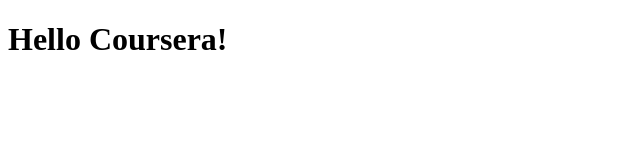
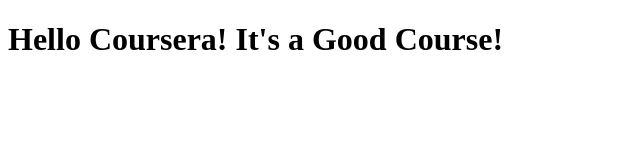
Before and after one commit to Abhi45kumar/Coursera-test, a plain HTML site: page site/index.html in a window 1280 px wide. Shown: the whole page, without its empty margins (0-640 px from the left). Drawn offline with Linux system fonts and the light colour scheme.

Commit message:
Small addition to our page content.

```diff
--- a/site/index.html
+++ b/site/index.html
@@ -4,6 +4,6 @@
 	<title>Hello Coursera!</title>
 </head>
 <body>
-   <h1>Hello Coursera!</h1>
+   <h1>Hello Coursera! It's a Good Course!</h1>
 </body>
 </html>
```
